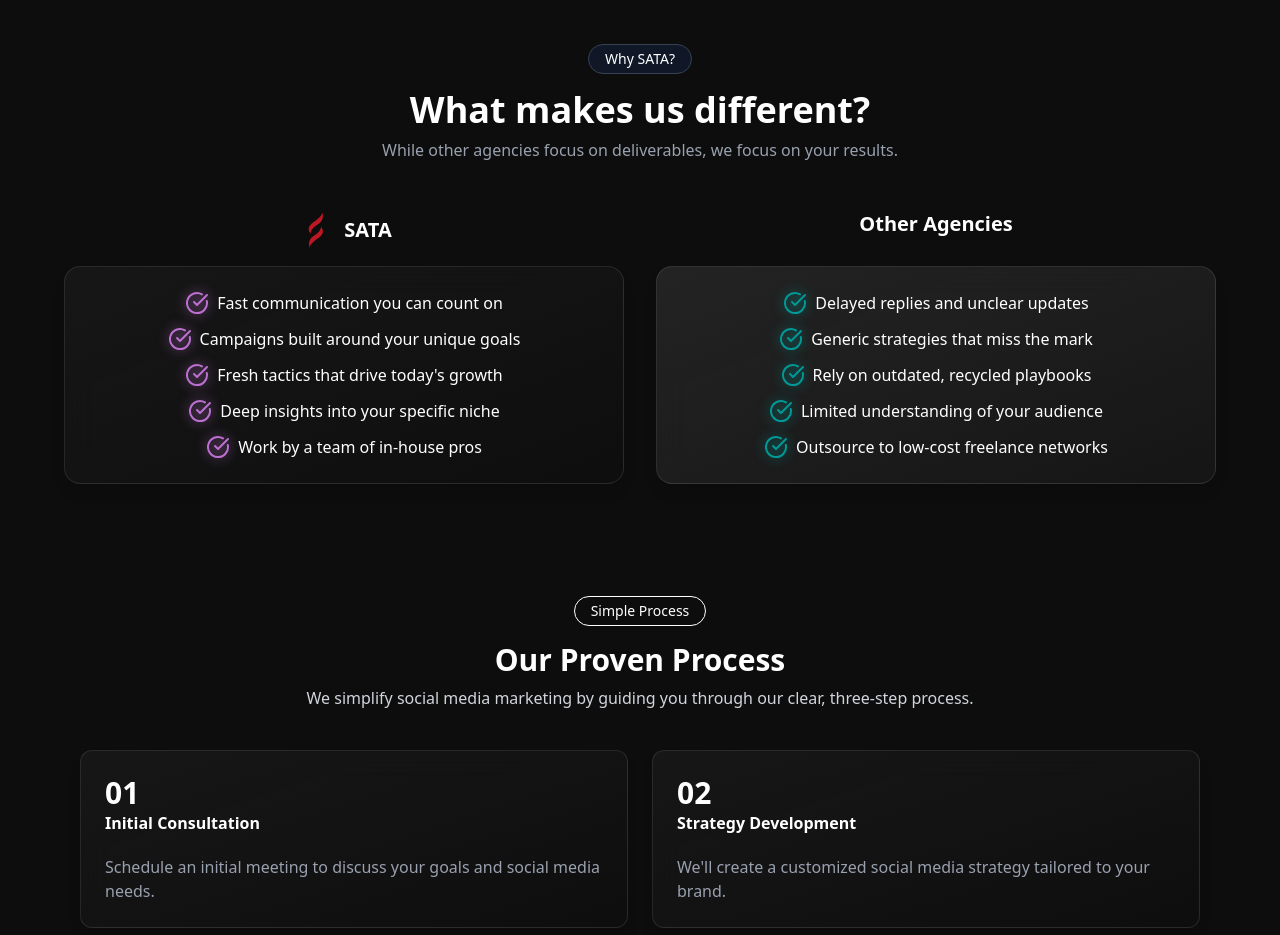
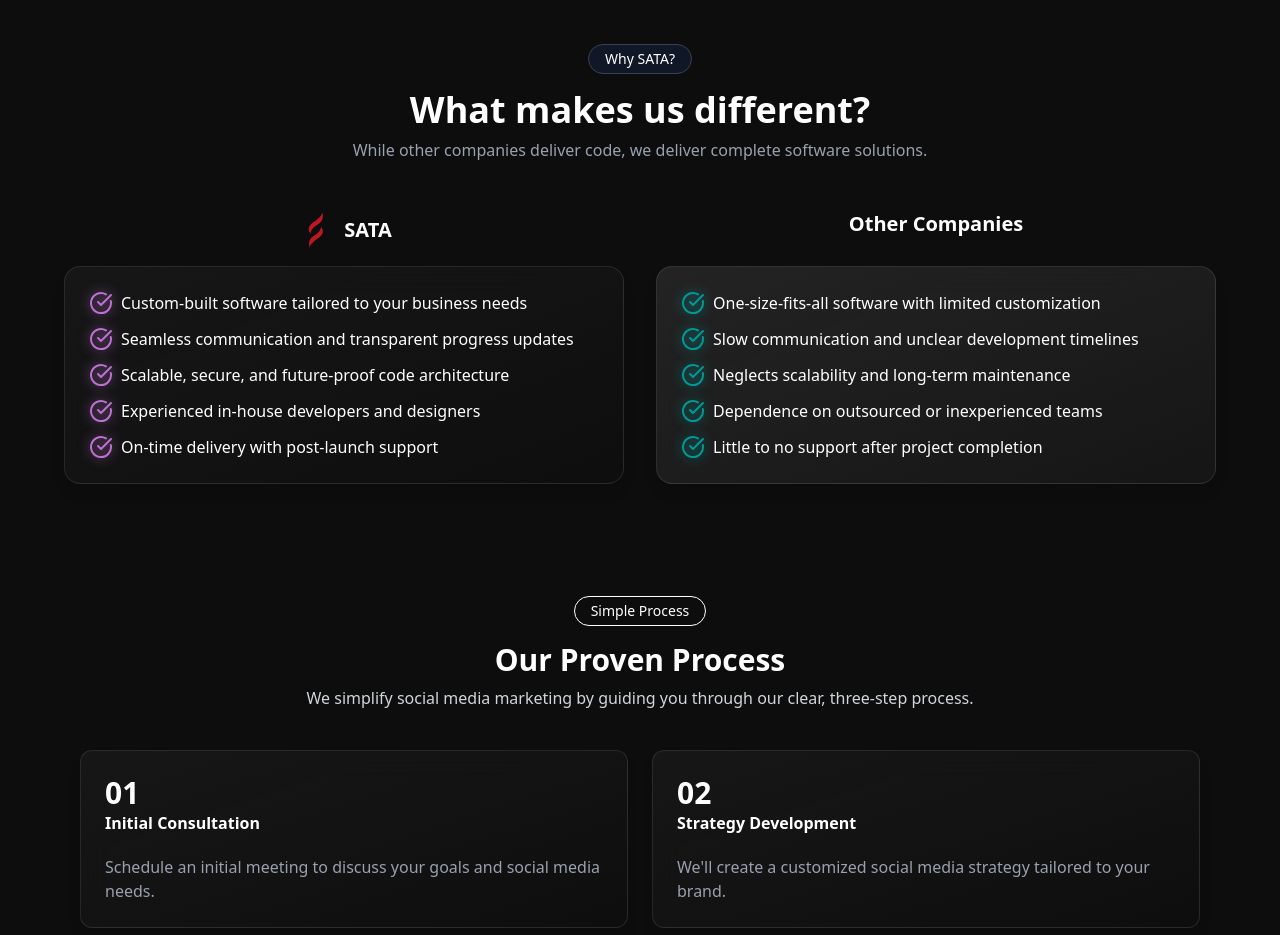
Before and after one commit to dvlprasher5/sata-portfolio, a Vue app: page / in a window 1280 px wide. Shown: the part 1960-2895 px from the top of the page. Built offline with nearby package versions, Linux system fonts and the light colour scheme.

Commit message:
fix: update DefineOptions component to enhance clarity and consistency in messaging

```diff
--- a/src/components/DefineOptions.vue
+++ b/src/components/DefineOptions.vue
@@ -3,7 +3,6 @@
     <div class="max-w-6xl mx-auto text-center">
 
       <!-- Small button -->
-
       <button
         class="bg-gray-900 text-sm px-4 py-1 rounded-full mb-4 border border-gray-700"
       >
@@ -11,17 +10,15 @@
       </button>
 
       <!-- Heading -->
-
       <h2 class="text-4xl font-bold mb-2">What makes us different?</h2>
       <p class="text-gray-400 mb-12">
-        While other agencies focus on deliverables, we focus on your results.
+        While other companies deliver code, we deliver complete software solutions.
       </p>
 
       <!-- Comparison Grid -->
-
       <div class="grid grid-cols-1 md:grid-cols-2 gap-8">
 
-        <!-- Crewcial Card -->
+        <!-- SATA Card -->
         <div>
           <h3 class="flex gap-2 items-center justify-center text-xl font-bold mb-4">
             <div class="w-10 h-10 flex items-center justify-center">
@@ -35,9 +32,9 @@
           </h3>
 
           <div class="bg-gradient-to-br from-[#1a1a1a]/80 to-[#0f0f0f]/70 backdrop-blur-lg rounded-2xl p-6 shadow-lg border border-white/10">
-    <ul class="space-y-3 flex flex-col items-center">
+            <ul class="space-y-3 flex flex-col items-start">
               <li
-        v-for="(item, index) in crewcialList"
+                v-for="(item, index) in sataList"
                 :key="index"
                 class="flex items-center gap-2"
               >
@@ -48,23 +45,21 @@
           </div>
         </div>
 
-
-        <!-- Other Agencies Card -->
-
+        <!-- Other Companies Card -->
         <div>
           <div>
             <h1
               class="flex gap-4 items-center justify-center text-xl font-bold mb-4"
             >
-              Other Agencies
+              Other Companies
             </h1>
           </div>
           <div
             class="bg-gradient-to-br mt-7 from-[#2a2a2a]/80 to-[#1a1a1a]/70 backdrop-blur-lg rounded-2xl p-6 shadow-lg border border-white/10"
           >
-            <ul class="space-y-3 flex flex-col items-center">
+            <ul class="space-y-3 flex flex-col items-start">
               <li
-                v-for="(item, index) in otherAgenciesList"
+                v-for="(item, index) in otherCompaniesList"
                 :key="index"
                 class="flex items-center gap-2"
               >
@@ -82,20 +77,20 @@
 <script setup>
 import { CircleCheckBig } from "lucide-vue-next";
 
-const crewcialList = [
-  "Fast communication you can count on",
-  "Campaigns built around your unique goals",
-  "Fresh tactics that drive today's growth",
-  "Deep insights into your specific niche",
-  "Work by a team of in-house pros",
+const sataList = [
+  "Custom-built software tailored to your business needs",
+  "Seamless communication and transparent progress updates",
+  "Scalable, secure, and future-proof code architecture",
+  "Experienced in-house developers and designers",
+  "On-time delivery with post-launch support",
 ];
 
-const otherAgenciesList = [
-  "Delayed replies and unclear updates",
-  "Generic strategies that miss the mark",
-  "Rely on outdated, recycled playbooks",
-  "Limited understanding of your audience",
-  "Outsource to low-cost freelance networks",
+const otherCompaniesList = [
+  "One-size-fits-all software with limited customization",
+  "Slow communication and unclear development timelines",
+  "Neglects scalability and long-term maintenance",
+  "Dependence on outsourced or inexperienced teams",
+  "Little to no support after project completion",
 ];
 </script>
 
```
Lines whose indentation alone changed are shown as unchanged.
